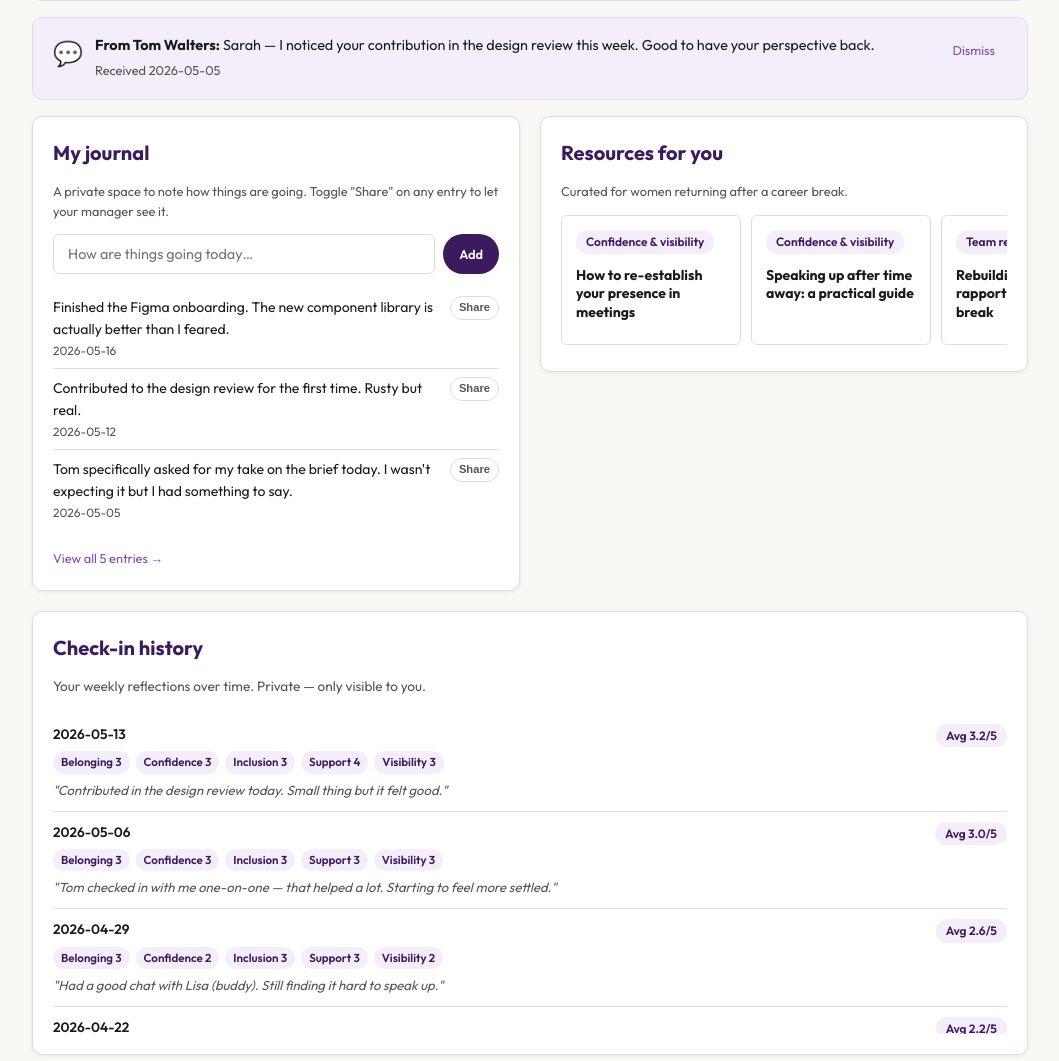
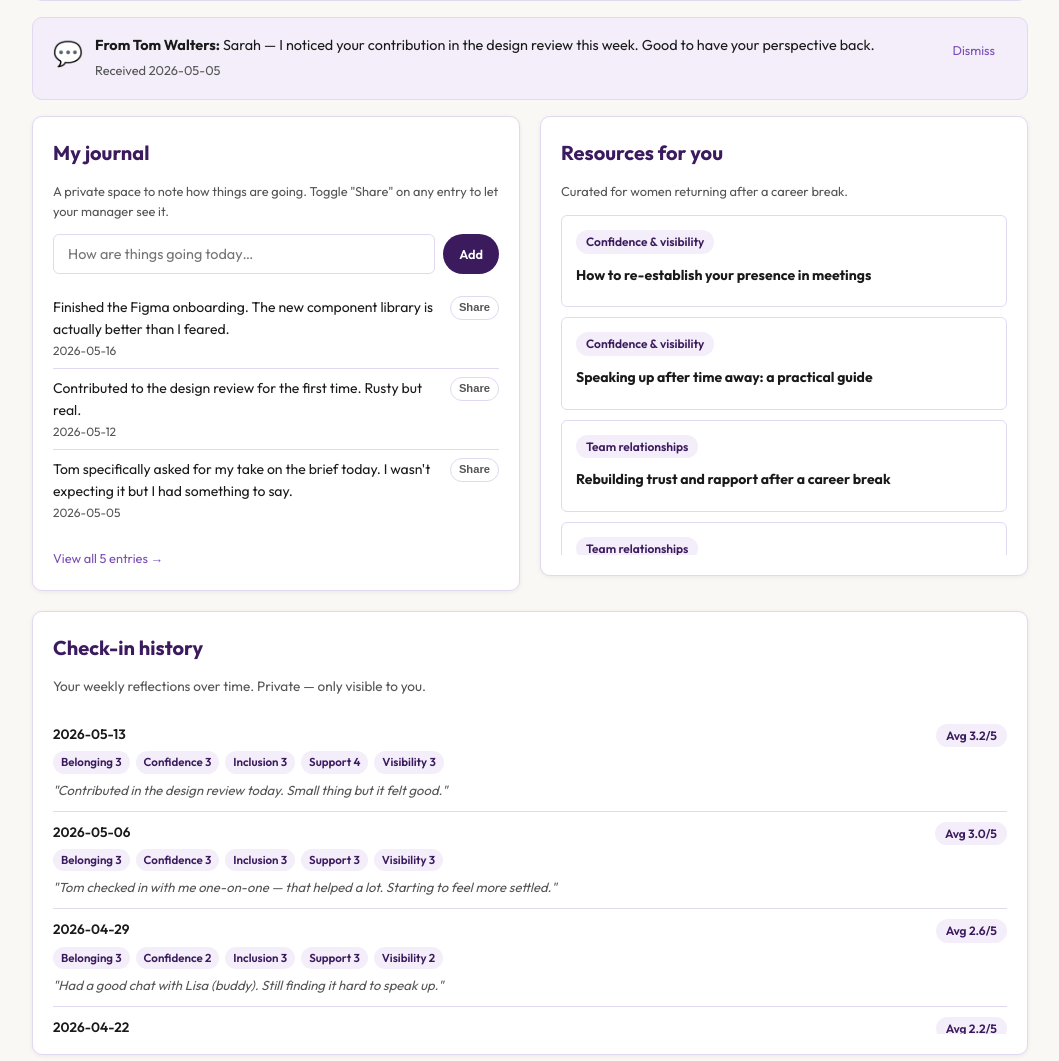
Before and after one commit to hellocriss777/reentry-app, a Flask app: page /employee in a window 1280 px wide. Shown: the part 935-1996 px from the top of the page, without its empty margins (220-1279 px from the left). Run offline with Flask 3, Linux system fonts and the light colour scheme; data comes from the database, SQL or seed files in the repository.

Commit message:
Change resource list to vertical scroll, remove fixed card width
Co-Authored-By: Claude Sonnet 4.6 <noreply@anthropic.com>

```diff
--- a/templates/employee.html
+++ b/templates/employee.html
@@ -120,7 +120,7 @@
       <div class="card" id="resources-section" style="min-width:0;">
         <h2>Resources for you</h2>
         <p style="font-size:0.8rem;margin-bottom:14px;">Curated for women returning after a career break.</p>
-        <div id="resource-list" style="display:flex;flex-direction:row;gap:10px;overflow-x:auto;padding-bottom:6px;">
+        <div id="resource-list" style="display:flex;flex-direction:column;gap:10px;max-height:340px;overflow-y:auto;">
           <p style="color:var(--text-secondary);font-size:0.875rem;">Loading…</p>
         </div>
       </div>
@@ -384,7 +384,7 @@ async function init() {
     resList.innerHTML = '<p style="color:var(--text-secondary);font-size:0.875rem;">No resources added yet.</p>';
   } else {
     resList.innerHTML = empResources.slice(0, 5).map(r => `
-      <div class="resource-card" id="res-${r.id}" style="flex-shrink:0;width:180px;">
+      <div class="resource-card" id="res-${r.id}">
         <div class="rc-meta">
           <span class="badge badge-purple">${r.category}</span>
         </div>
```
